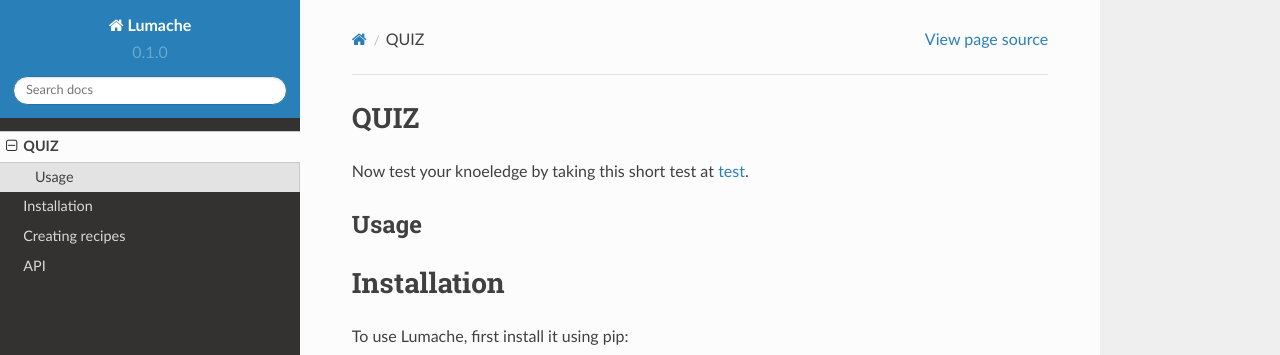
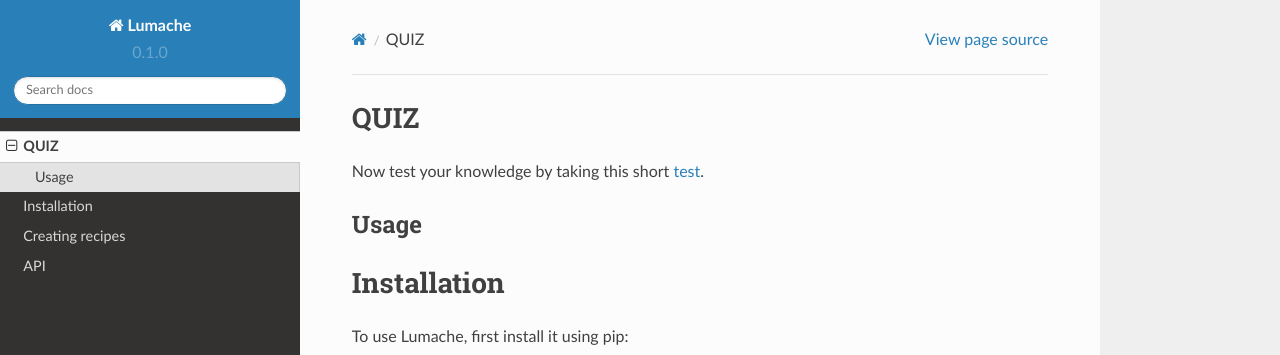
Before and after one commit to corinnar/rtd_tutorial_template_2024, a Sphinx documentation site: the page built from docs/source/usage.rst, in a window 1280 px wide and 1209 px high. Shown: the top 355 px of the window. Built offline with Sphinx 7.4.7 and the Read the Docs theme 2.0.0, drawn with Linux system fonts in a browser that asks for light colours.

Commit message:
Update usage.rst

```diff
--- a/docs/source/usage.rst
+++ b/docs/source/usage.rst
@@ -1,7 +1,7 @@
 QUIZ
 -----
 
-Now test your knoeledge by taking this short test at `test`_.
+Now test your knowledge by taking this short  `test`_.
 
 .. _test: https://forms.office.com/e/NsGUEEcJ7h?origin=lprLink/
 
```
